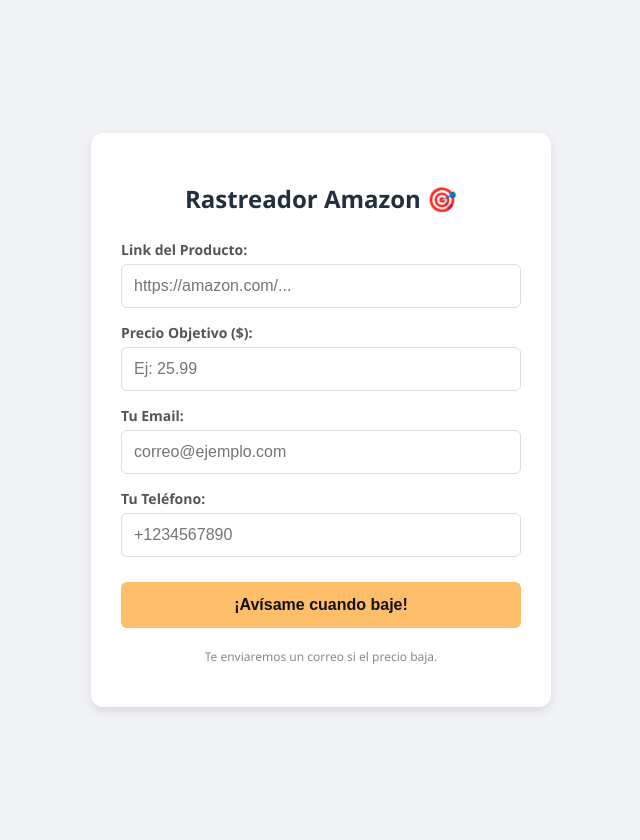
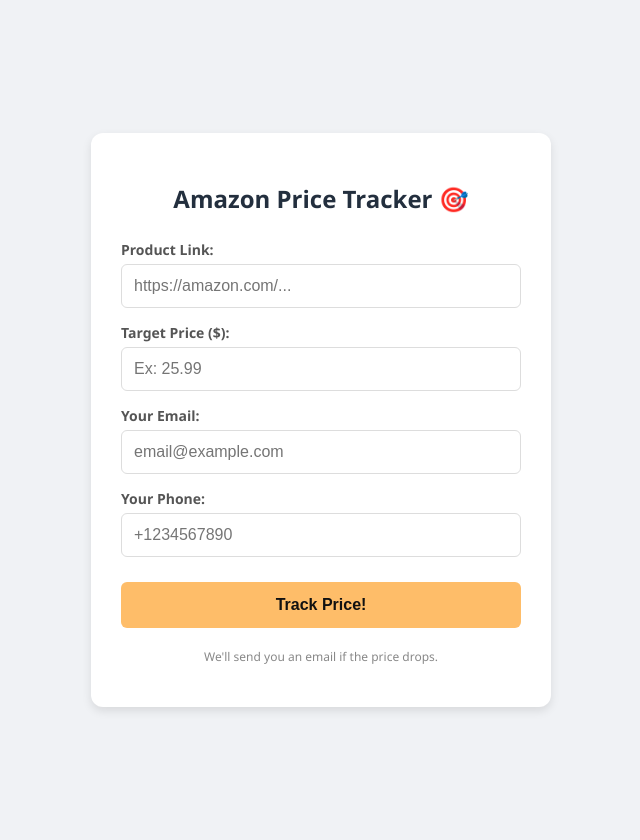
Before and after one commit to nerio023-code/project, a Flask app: page / in a window 1280 px wide. Shown: the whole page, without its empty margins (319-959 px from the left). Run offline with Flask 3, Linux system fonts and the light colour scheme.

Commit message:
html ingles

```diff
--- a/templates/index.html
+++ b/templates/index.html
@@ -1,9 +1,9 @@
 <!DOCTYPE html>
-<html lang="es">
+<html lang="en">
 <head>
     <meta charset="UTF-8">
     <meta name="viewport" content="width=device-width, initial-scale=1.0">
-    <title>Cazador de Precios</title>
+    <title>Amazon Price Tracker</title>
 
     <style>
         body {
@@ -12,9 +12,9 @@
             margin: 0;
             padding: 20px;
             display: flex;
-            justify-content: center; /* Centrar horizontalmente */
-            align-items: center;     /* Centrar verticalmente (si hay espacio) */
-            min-height: 100vh;       /* Que ocupe al menos toda la altura */
+            justify-content: center;
+            align-items: center;
+            min-height: 100vh;
         }
 
         .container {
@@ -22,11 +22,9 @@
             padding: 30px;
             border-radius: 12px;
             box-shadow: 0 4px 10px rgba(0,0,0,0.1);
-
-            /* 2. AQUÍ ESTÁ EL TRUCO DEL TAMAÑO */
-            width: 90%;           /* En móvil ocupa casi todo el ancho */
-            max-width: 400px;     /* En PC se queda en un tamaño elegante */
-            margin: 0 auto;       /* Centrado */
+            width: 90%;
+            max-width: 400px;
+            margin: 0 auto;
         }
 
         h2 {
@@ -46,17 +44,17 @@
 
         input {
             width: 100%;
-            padding: 12px; /* Un poco más grande para dedos táctiles */
+            padding: 12px;
             border: 1px solid #ddd;
             border-radius: 6px;
-            box-sizing: border-box; /* Para que el padding no rompa el ancho */
-            font-size: 16px; /* Letra legible en móvil */
+            box-sizing: border-box;
+            font-size: 16px;
         }
 
         button {
             width: 100%;
             padding: 14px;
-            background-color: #febd69; /* El color amarillo de Amazon */
+            background-color: #febd69;
             color: #111;
             border: none;
             border-radius: 6px;
@@ -71,7 +69,6 @@
             background-color: #f3a847;
         }
 
-        /* Pequeño texto de ayuda */
         .note {
             font-size: 12px;
             color: #888;
@@ -83,25 +80,25 @@
 <body>
 
     <div class="container">
-        <h2>Rastreador Amazon 🎯</h2>
+        <h2>Amazon Price Tracker 🎯</h2>
 
         <form action="/" method="POST">
-            <label>Link del Producto:</label>
+            <label>Product Link:</label>
             <input type="url" name="url" placeholder="https://amazon.com/..." required>
 
-            <label>Precio Objetivo ($):</label>
-            <input type="number" name="price" step="0.01" placeholder="Ej: 25.99" required>
+            <label>Target Price ($):</label>
+            <input type="number" name="price" step="0.01" placeholder="Ex: 25.99" required>
 
-            <label>Tu Email:</label>
-            <input type="email" name="email" placeholder="correo@ejemplo.com" required>
+            <label>Your Email:</label>
+            <input type="email" name="email" placeholder="email@example.com" required>
 
-            <label>Tu Teléfono:</label>
+            <label>Your Phone:</label>
             <input type="tel" name="phone" placeholder="+1234567890">
 
-            <button type="submit">¡Avísame cuando baje!</button>
+            <button type="submit">Track Price!</button>
         </form>
 
-        <p class="note">Te enviaremos un correo si el precio baja.</p>
+        <p class="note">We'll send you an email if the price drops.</p>
     </div>
 
 </body>
```
